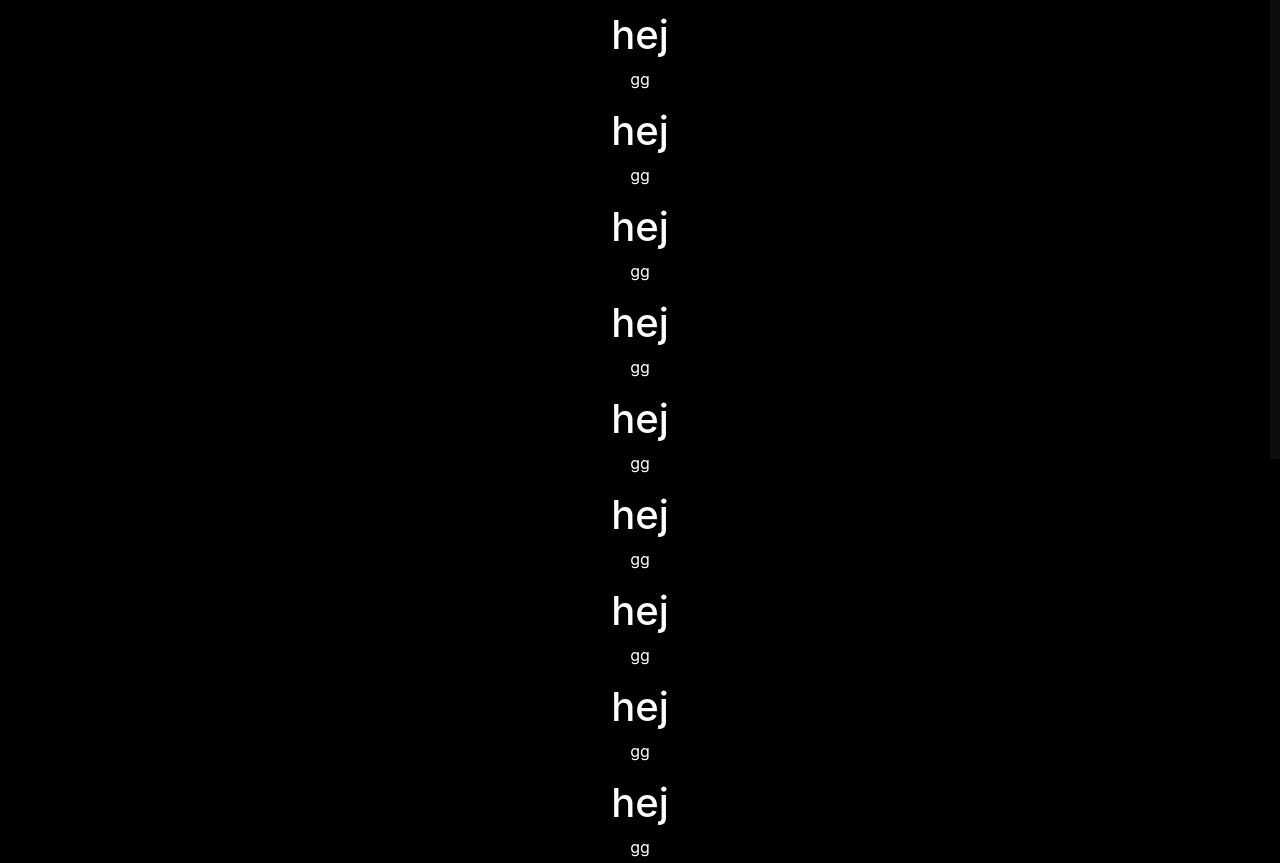
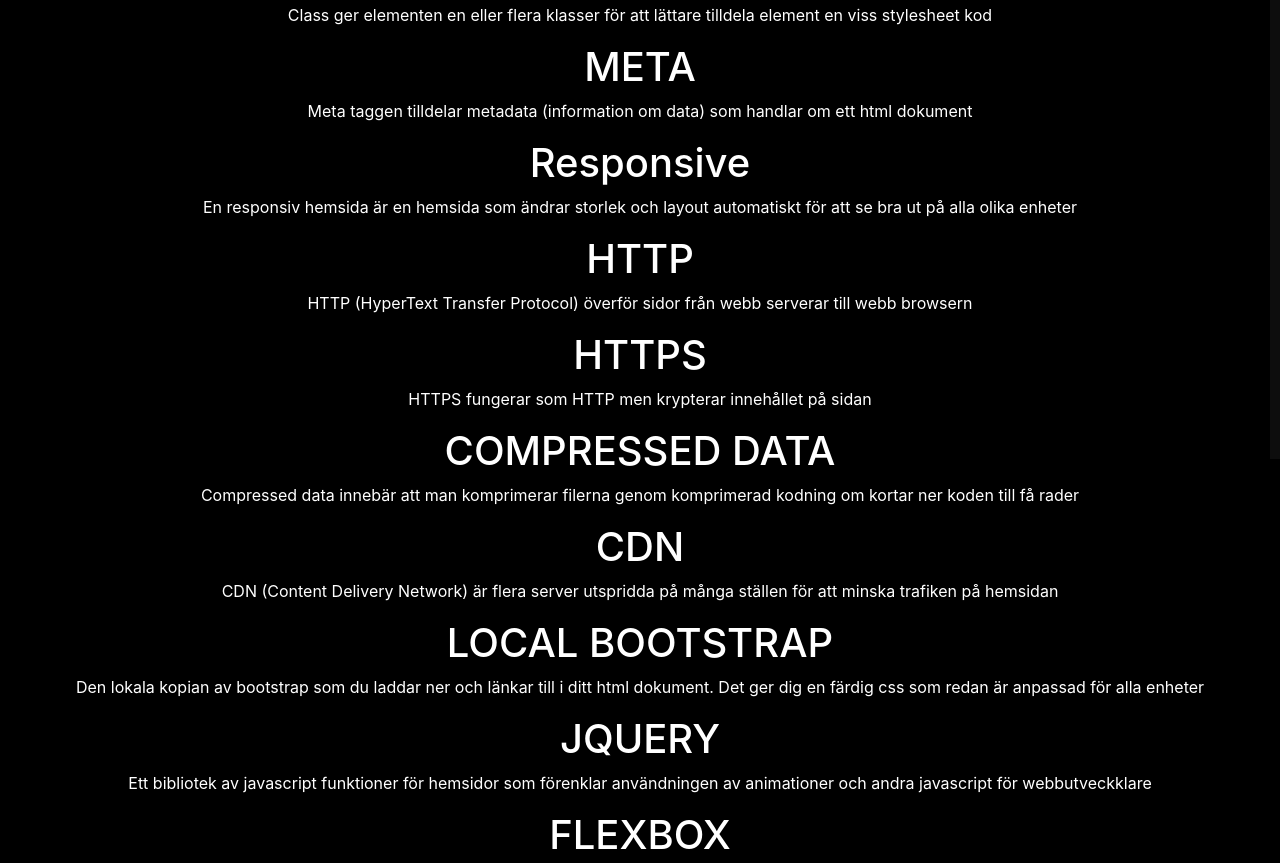
Before and after one commit to gustavgotborg/gustav-gotborg-bootstrap, a plain HTML site: page index.html in a window 1280 px wide. Shown: the part 341-1204 px from the top of the page. Drawn offline with Linux system fonts and the light colour scheme.

Commit message:
Skrivit många ord

```diff
--- a/index.html
+++ b/index.html
@@ -13,7 +13,7 @@
 <div id="scrollpath"></div>
 <div class="container-fluid">
 <h1>ELEMENT</h1>
-<p>Element definerar vad som ska hända med innehållet inom start och sluttaggen.</p>
+<p>Element definierar vad som ska hända med innehållet inom start och sluttaggen.</p>
 
 <h1>HTML</h1>
 <p>Html är det språk (syntax) som är vanligast idag för att skapa webbsidor.</p>
@@ -22,34 +22,34 @@
 <p>Id ger html elementen ett specifikt id som tillåter dig att ändra saker för just det elementet.</p>
 
 <h1>CLASS</h1>
+<p>Class ger elementen en eller flera klasser för att lättare tilldela element en viss stylesheet kod</p>
+
+<h1>META</h1>
+<p>Meta taggen tilldelar metadata (information om data) som handlar om ett html dokument</p>
+
+<h1>Responsive</h1>
+<p> En responsiv hemsida är en hemsida som ändrar storlek och layout automatiskt för att se bra ut på alla olika enheter</p>
+
+<h1>HTTP</h1>
+<p>HTTP (HyperText Transfer Protocol) överför sidor från webb serverar till webb browsern</p>
+
+<h1>HTTPS</s></h1>
+<p>HTTPS fungerar som HTTP men krypterar innehållet på sidan</p>
+
+<h1>COMPRESSED DATA</h1>
+<p>Compressed data innebär att man komprimerar filerna genom komprimerad kodning om kortar ner koden till få rader</p>
+
+<h1>CDN</h1>
+<p>CDN (Content Delivery Network) är flera server utspridda på många ställen för att minska trafiken på hemsidan </p>
+
+<h1>LOCAL BOOTSTRAP</h1>
+<p>Den lokala kopian av bootstrap som du laddar ner och länkar till i ditt html dokument. Det ger dig en färdig css som redan är anpassad för alla enheter</p>
+
+<h1>JQUERY</h1>
+<p>Ett bibliotek av javascript funktioner för hemsidor som förenklar användningen av animationer och andra javascript för webbutveckklare </p>
+
+<h1>FLEXBOX</h1>
 <p></p>
-
-<h1>hej</h1>
-<p>gg</p>
-
-<h1>hej</h1>
-<p>gg</p>
-
-<h1>hej</h1>
-<p>gg</p>
-
-<h1>hej</h1>
-<p>gg</p>
-
-<h1>hej</h1>
-<p>gg</p>
-
-<h1>hej</h1>
-<p>gg</p>
-
-<h1>hej</h1>
-<p>gg</p>
-
-<h1>hej</h1>
-<p>gg</p>
-
-<h1>hej</h1>
-<p>gg</p>
 
 <h1>hej</h1>
 <p>gg</p>
```
